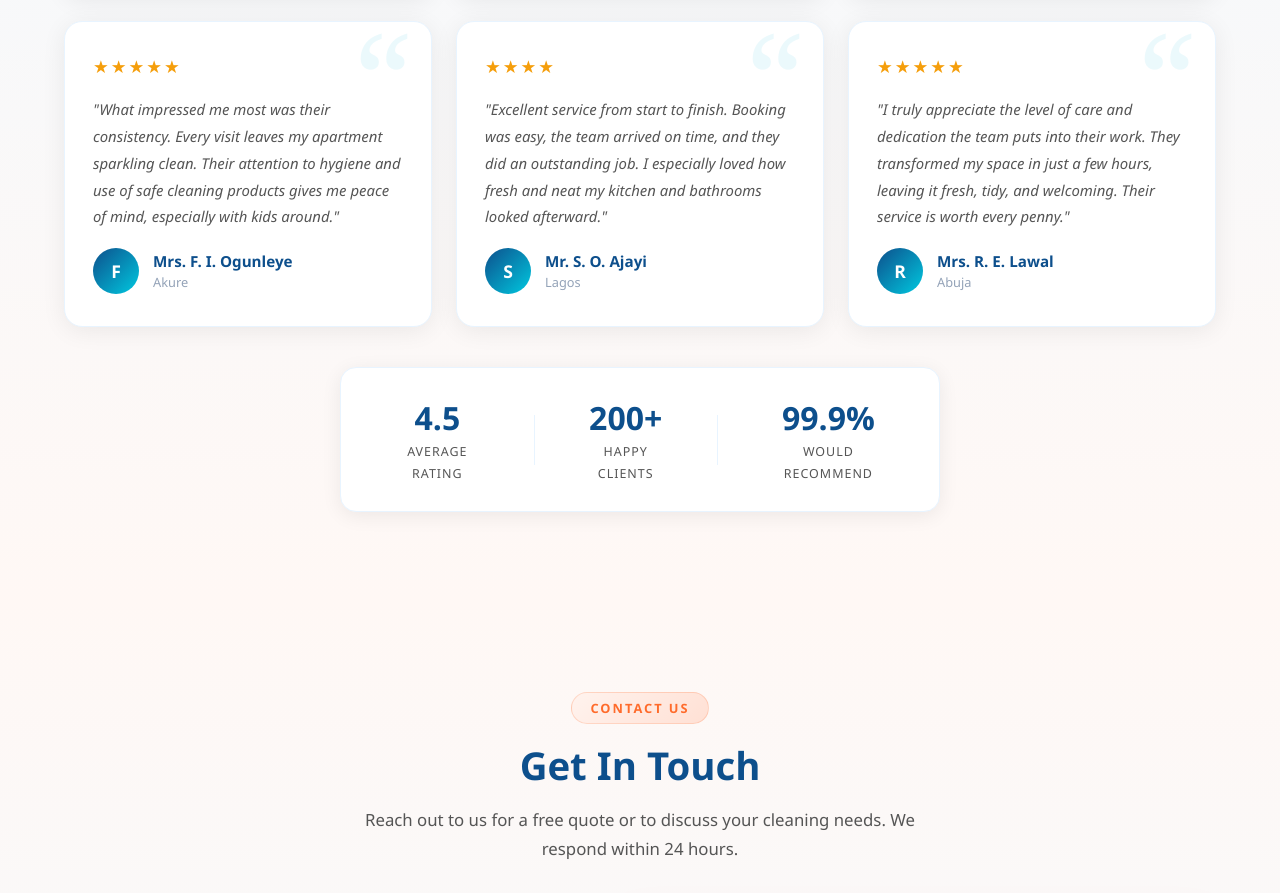
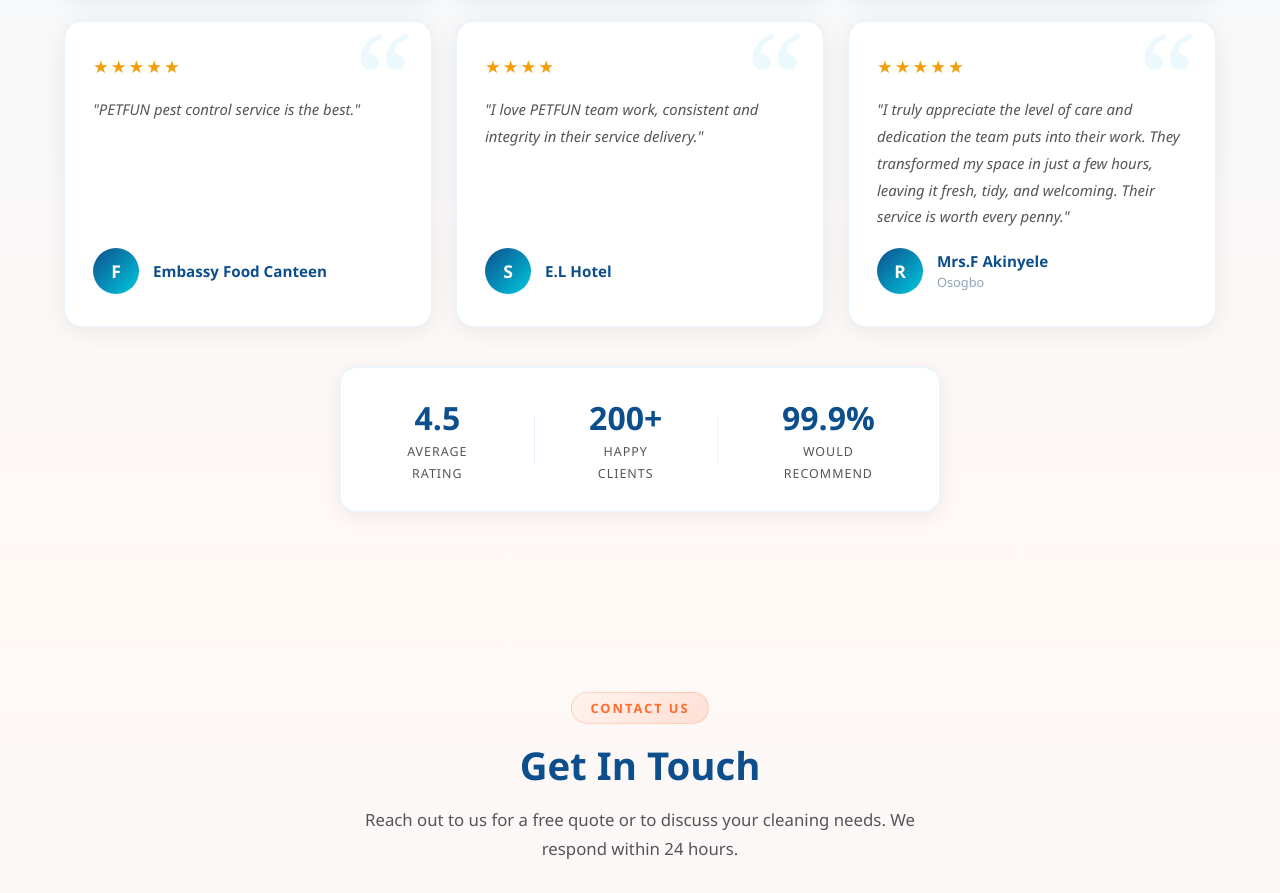
Before and after one commit to Mrseun247/petfun-project, a plain HTML site: page index.html in a window 1280 px wide. Shown: the part 4867-5760 px from the top of the page. Drawn offline with nearby package versions, Linux system fonts and the light colour scheme.

Commit message:
Update testimonials in index.html

```diff
--- a/index.html
+++ b/index.html
@@ -652,23 +652,23 @@
             </div>
             <div class="testi-card">
                 <div class="testi-stars">★★★★★</div>
-                <p class="testi-text">"What impressed me most was their consistency. Every visit leaves my apartment sparkling clean. Their attention to hygiene and use of safe cleaning products gives me peace of mind, especially with kids around."</p>
+                <p class="testi-text">"PETFUN pest control service is the best."</p>
                 <div class="testi-author">
                     <div class="testi-avatar">F</div>
                     <div>
-                        <div class="testi-name">Mrs. F. I. Ogunleye</div>
-                        <div class="testi-loc">Akure</div>
+                        <div class="testi-name">Embassy Food Canteen</div>
+                        <!-- <div class="testi-loc">Akure</div> -->
                     </div>
                 </div>
             </div>
             <div class="testi-card">
                 <div class="testi-stars">★★★★</div>
-                <p class="testi-text">"Excellent service from start to finish. Booking was easy, the team arrived on time, and they did an outstanding job. I especially loved how fresh and neat my kitchen and bathrooms looked afterward."</p>
+                <p class="testi-text">"I love PETFUN team work, consistent and integrity in their service delivery."</p>
                 <div class="testi-author">
                     <div class="testi-avatar">S</div>
                     <div>
-                        <div class="testi-name">Mr. S. O. Ajayi</div>
-                        <div class="testi-loc">Lagos</div>
+                        <div class="testi-name">E.L Hotel</div>
+                        <!-- <div class="testi-loc">Lagos</div> -->
                     </div>
                 </div>
             </div>
@@ -678,8 +678,8 @@
                 <div class="testi-author">
                     <div class="testi-avatar">R</div>
                     <div>
-                        <div class="testi-name">Mrs. R. E. Lawal</div>
-                        <div class="testi-loc">Abuja</div>
+                        <div class="testi-name">Mrs.F Akinyele</div>
+                        <div class="testi-loc">Osogbo</div>
                     </div>
                 </div>
             </div>
```
